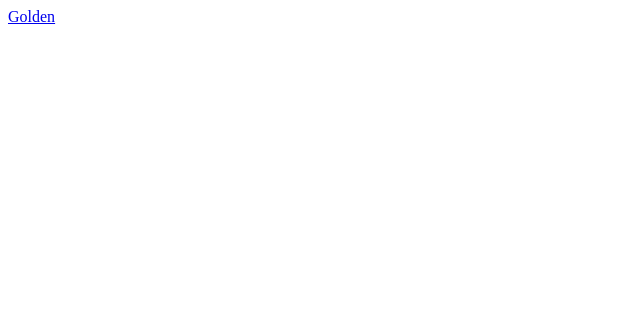
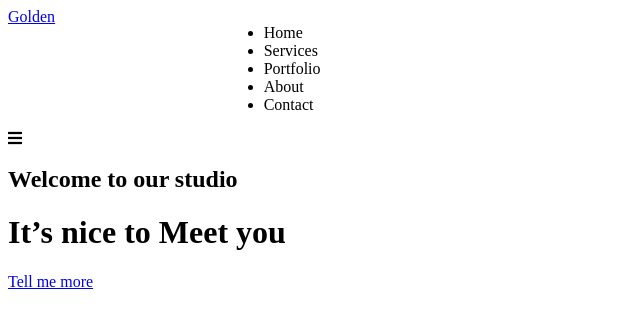
Before and after one commit to doforever/golden, a website: page index.html in a window 1280 px wide. Shown: the whole page, without its empty margins (0-640 px from the left). Drawn offline with Linux system fonts and the light colour scheme; a web font is replaced by a local one.

Commit message:
Add header in html

```diff
--- a/index.html
+++ b/index.html
@@ -5,10 +5,38 @@
     <meta name="viewport" content="width=device-width, initial-scale=1.0">
     <title>Golden</title>
     <link rel="stylesheet" href="vendor/bootstrap-grid.css">
+    <link rel="stylesheet" href="https://cdnjs.cloudflare.com/ajax/libs/font-awesome/5.9.0/css/all.min.css">
+    <link rel="stylesheet" type="text/css" href="//fonts.googleapis.com/css?family=Droid+Serif" />
+    <link href="https://fonts.googleapis.com/css2?family=Montserrat:wght@400;700&family=Roboto+Slab&display=swap" rel="stylesheet">
     <link rel="stylesheet" href="vendor/wisdom-font.css">
     <link rel="stylesheet" href="css/style.css">
 </head>
 <body>
-    <a href="#">Golden</a>
+    <header>
+        <div class="contrainer">
+            <div class="row">
+                <div class="col-md-2">
+                    <a href="#">Golden</a>
+                </div>
+                <div class="col-md-10 menu">
+                    <ul>
+                        <li><a href="#"></a>Home</li>
+                        <li><a href="#"></a>Services</li>
+                        <li><a href="#"></a>Portfolio</li>
+                        <li><a href="#"></a>About</li>
+                        <li><a href="#"></a>Contact</li>
+                    </ul>
+                </div>
+                <i class="fas fa-bars col"></i>
+            </div>
+            <div class="row">
+                <div class="col-12">
+                    <h2 class="page-subtitle">Welcome to our studio</h2>
+                    <h1 class="page-title">It’s nice to Meet you</h1>
+                    <a href="#" class="btn">Tell me more</a>
+                </div>
+            </div>
+        </div>
+    </header>
 </body>
 </html>
```
